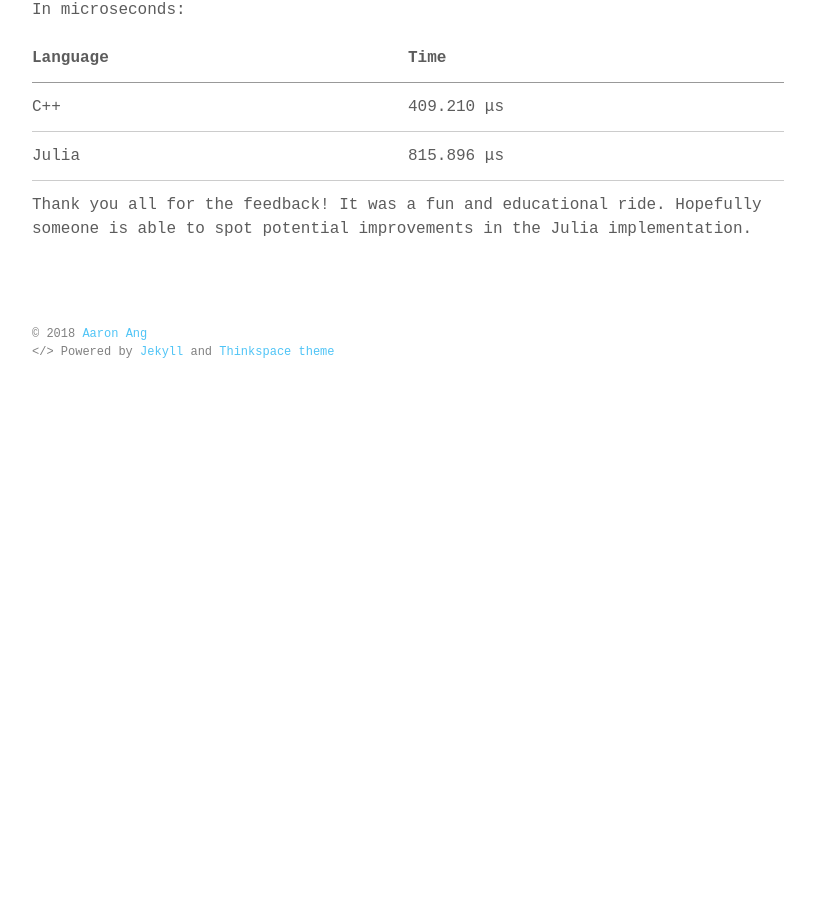
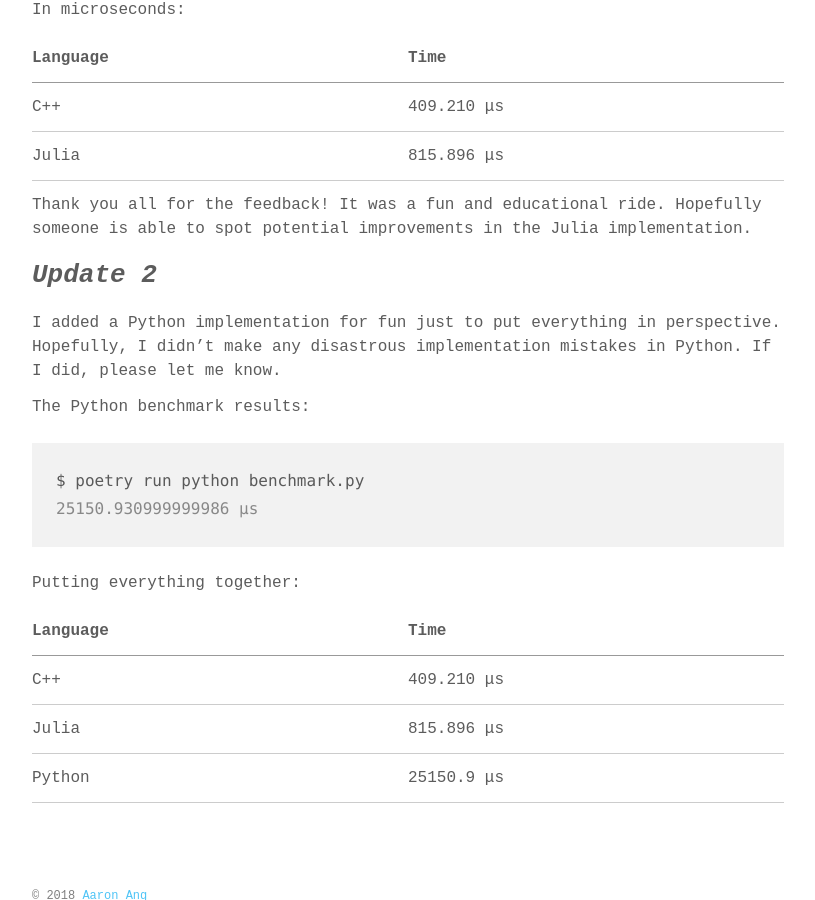
Before and after one commit to aaronang/aaronang.github.io, a Jekyll site: the page built from _posts/2018-10-06-stl-benchmark-comparison-cpp-vs-julia.md, in a window 1280 px wide and 900 px high, scrolled down 2538 px. Shown: the whole window, without its empty margins (232-1047 px from the left). Built offline with Jekyll 4.4.1, drawn with Linux system fonts in a browser that asks for light colours; some web fonts are replaced; before the commit the page ends 2947 px from its top, so only the background shows below that.

Commit message:
Add Python benchmark results

````diff
--- a/_posts/2018-10-06-stl-benchmark-comparison-cpp-vs-julia.md
+++ b/_posts/2018-10-06-stl-benchmark-comparison-cpp-vs-julia.md
@@ -104,3 +104,24 @@ In microseconds:
 | Julia    | 815.896 μs |
 
 Thank you all for the feedback! It was a fun and educational ride. Hopefully someone is able to spot potential improvements in the Julia implementation.
+
+## *Update 2*
+
+I added a Python implementation for fun just to put everything in perspective.
+Hopefully, I didn't make any disastrous implementation mistakes in Python. If I
+did, please let me know.
+
+The Python benchmark results:
+
+```console
+$ poetry run python benchmark.py
+25150.930999999986 μs
+```
+
+Putting everything together:
+
+| Language | Time       |
+|----------|------------|
+| C++      | 409.210 μs |
+| Julia    | 815.896 μs |
+| Python   | 25150.9 μs |
````
Also changed, not shown: other parts of _posts/2018-10-06-stl-benchmark-comparison-cpp-vs-julia.md (+1 -1 lines).
